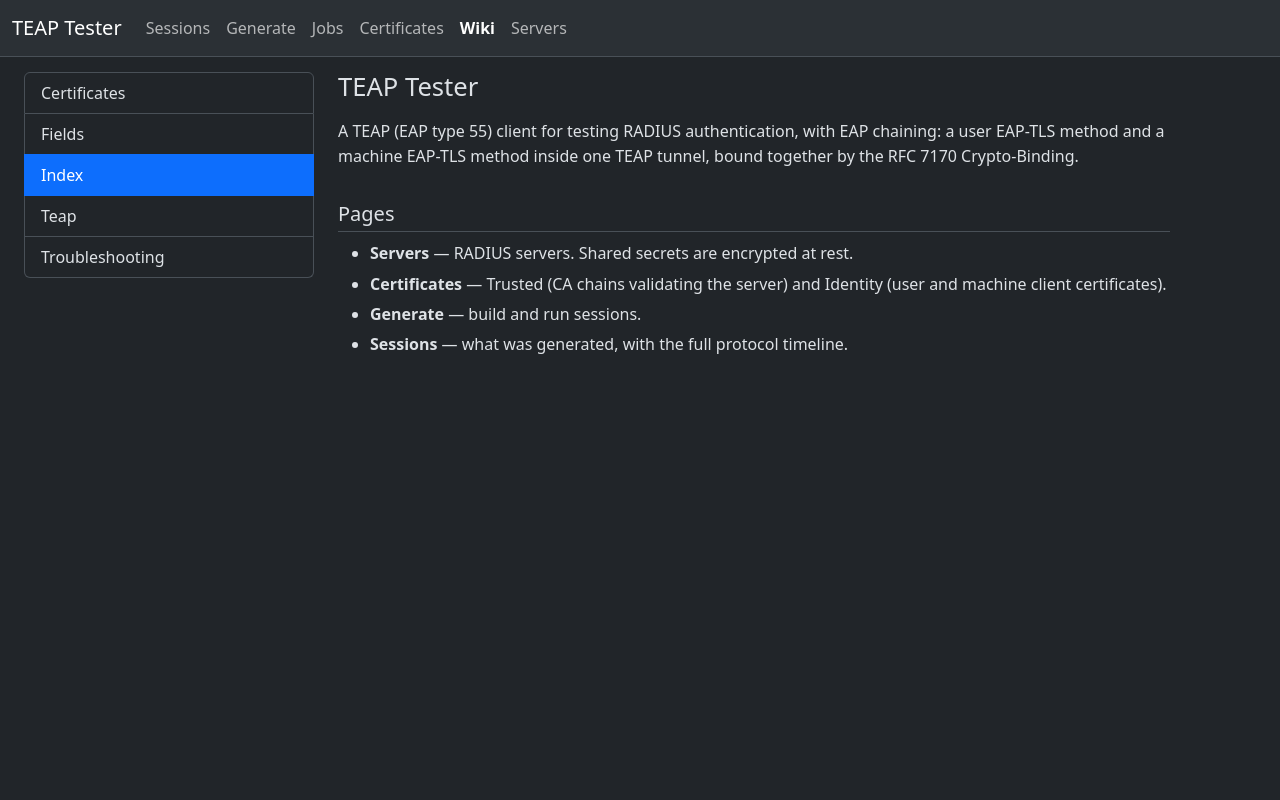
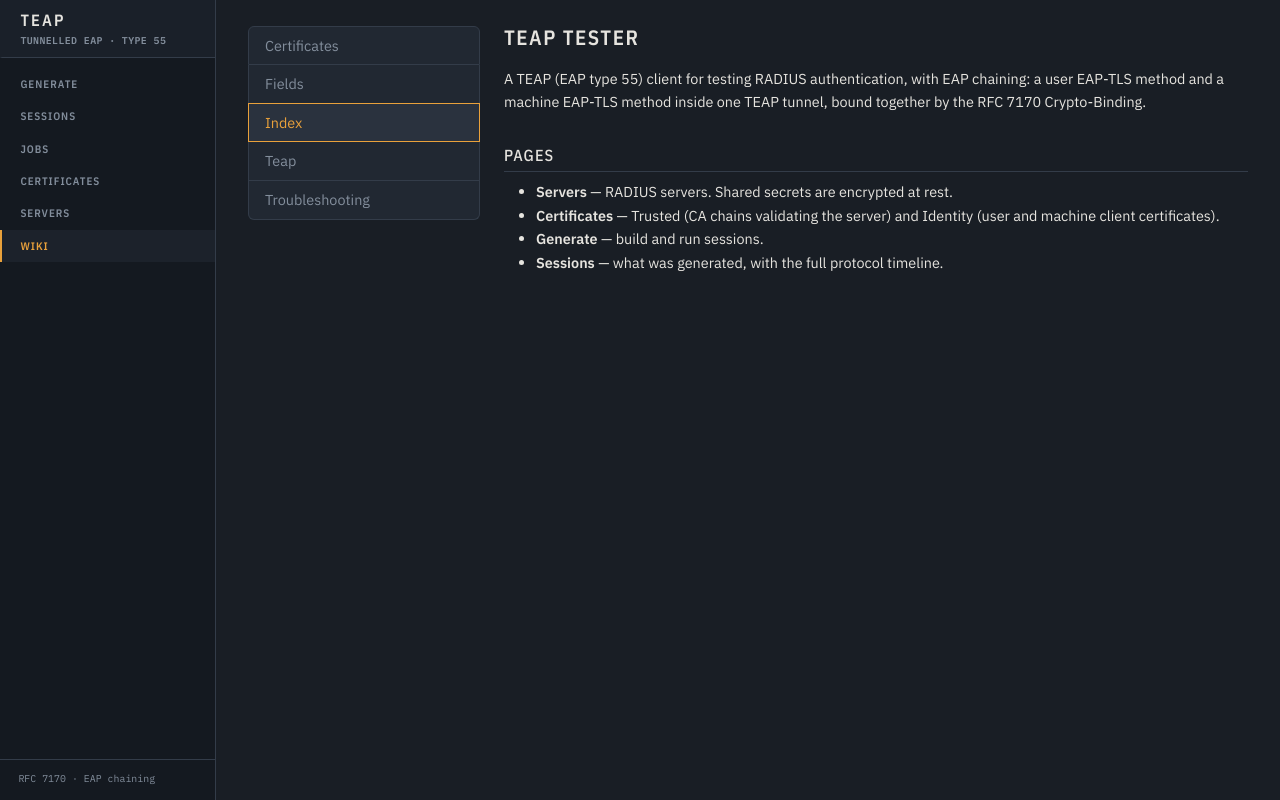
Before and after one commit to d4edalvs/radius-teap-tester, a FastAPI app: page /wiki in a window 1280 px wide. Run offline with FastAPI, Linux system fonts and the light colour scheme; parts of the project's set-up code (start-up, migrations or seed data) failed here and were passed over; some libraries are stand-ins or nearby versions.

Commit message:
Restyle: field instrument rather than admin panel
The app looked like SPRT because it looked like every Bootstrap admin
panel: top navbar, default dark theme, generic cards.

Redrawn around what the tool actually is. The palette comes from network
test equipment rather than terminals — cold slate casing, a single amber
signal lamp, indicator colours muted the way instrument panels are rather
than traffic-light green and red. Type is IBM Plex, drawn for technical
documentation: condensed capitals for panel legends, mono for anything
that came off the wire, sans for prose. Navigation moved to a left rail.

Direction is the axis the data turns on, so it is the one thing carrying
colour in the exchange view: amber leaves, blue arrives, green concludes.
An earlier version drew a spine for outbound and inbound to sit either
side of, but the layout never delivered that offset and a log reads
better in fixed columns, so the spine went and the header now describes
what is actually there.

Amber is reserved for actions and signals; inline code was taking it and
diluting it, so code sits in ink on a quiet ground.

Fixed along the way: the sessions table wrapped MAC addresses character
by character into 145px rows, so wide tables now scroll instead; the
detail page showed Class twice, once as raw hex, and the Authorization
panel decodes it properly.

No horizontal overflow at 390px, focus ring visible, reduced motion
respected. 270 tests pass and a chained authentication against ISE still
succeeds.

```diff
--- /dev/null
+++ b/teap_gui/static/app.css
@@ -0,0 +1,290 @@
+/* TEAP Tester — field-instrument styling.
+ *
+ * The subject is protocol exchange: directional, timed, binary in outcome.
+ * The palette borrows from network test equipment rather than terminals —
+ * cold slate casing, an amber signal lamp, muted indicator colours. Type is
+ * IBM Plex, drawn for technical documentation: condensed caps for panel
+ * legends, mono for anything that came off the wire. */
+
+:root {
+  --slate:  #191E25;   /* casing */
+  --panel:  #212832;   /* surfaces */
+  --raise:  #2A323E;   /* hover, inputs */
+  --rule:   #333C49;
+  --ink:    #E6E4DF;
+  --dim:    #838E9C;
+  --signal: #E9A13B;   /* link lamp */
+  --pass:   #64A98E;
+  --fail:   #C4664F;
+  --wait:   #6E8CA8;
+
+  --rail: 13.5rem;
+
+  --bs-body-bg: var(--slate);
+  --bs-body-color: var(--ink);
+  --bs-border-color: var(--rule);
+  --bs-primary: var(--signal);
+  --bs-link-color: var(--signal);
+  --bs-link-hover-color: #F4BE6C;
+}
+
+* { scrollbar-color: var(--rule) transparent; }
+
+body {
+  background: var(--slate);
+  color: var(--ink);
+  font-family: "IBM Plex Sans", system-ui, sans-serif;
+  font-size: .9rem;
+  padding-top: 0;
+}
+
+.mono, code, pre, td.mono, .flow-body {
+  font-family: "IBM Plex Mono", ui-monospace, monospace;
+}
+
+/* Panel legends: the condensed caps of an instrument face. */
+.legend, .rail a, th, .card-header, .form-label {
+  font-family: "IBM Plex Sans Condensed", "IBM Plex Sans", sans-serif;
+  text-transform: uppercase;
+  letter-spacing: .09em;
+  font-size: .68rem;
+  font-weight: 600;
+  color: var(--dim);
+}
+
+/* ── The rail ─────────────────────────────────────────────── */
+
+.rail {
+  position: fixed;
+  inset: 0 auto 0 0;
+  width: var(--rail);
+  background: #141920;
+  border-right: 1px solid var(--rule);
+  display: flex;
+  flex-direction: column;
+  z-index: 1030;
+}
+
+.rail-mark {
+  padding: 1.15rem 1.15rem .9rem;
+  border-bottom: 1px solid var(--rule);
+}
+
+.rail-mark b {
+  display: block;
+  font-family: "IBM Plex Sans Condensed", sans-serif;
+  font-size: 1.02rem;
+  letter-spacing: .13em;
+  text-transform: uppercase;
+  color: var(--ink);
+  font-weight: 600;
+}
+
+.rail-mark span {
+  font-family: "IBM Plex Mono", monospace;
+  font-size: .62rem;
+  color: var(--dim);
+  letter-spacing: .04em;
+}
+
+.rail nav { padding: .6rem 0; flex: 1; }
+
+.rail a {
+  display: block;
+  padding: .5rem 1.15rem;
+  text-decoration: none;
+  border-left: 2px solid transparent;
+  color: var(--dim);
+}
+
+.rail a:hover { color: var(--ink); background: #1A2029; }
+
+.rail a.on {
+  color: var(--signal);
+  border-left-color: var(--signal);
+  background: #1C222B;
+}
+
+.rail-foot {
+  padding: .8rem 1.15rem;
+  border-top: 1px solid var(--rule);
+  font-family: "IBM Plex Mono", monospace;
+  font-size: .62rem;
+  color: var(--dim);
+}
+
+main { margin-left: var(--rail); padding: 1.6rem 2rem 4rem; }
+
+/* ── Page head ────────────────────────────────────────────── */
+
+h1, .h4 {
+  font-family: "IBM Plex Sans Condensed", sans-serif;
+  text-transform: uppercase;
+  letter-spacing: .1em;
+  font-size: 1.15rem;
+  font-weight: 600;
+  color: var(--ink);
+}
+
+/* ── Surfaces ─────────────────────────────────────────────── */
+
+.card {
+  background: var(--panel);
+  border: 1px solid var(--rule);
+  border-radius: 2px;
+}
+
+.card-header {
+  background: #1D242D;
+  border-bottom: 1px solid var(--rule);
+  padding: .5rem .85rem;
+}
+
+/* Wide tables scroll rather than wrapping identifiers character by character. */
+.table-wrap { overflow-x: auto; border: 1px solid var(--rule); border-radius: 2px; }
+.table-wrap .table { margin-bottom: 0; }
+.table { --bs-table-bg: transparent; color: var(--ink); border-color: var(--rule); }
+.table td, .table th { white-space: nowrap; vertical-align: middle; }
+.table td.wrap { white-space: normal; }
+.table > :not(caption) > * > * { border-color: var(--rule); padding: .45rem .6rem; }
+.table thead th { background: #1D242D; border-bottom: 1px solid var(--rule); }
+.table-hover > tbody > tr:hover > * { background: var(--raise); color: var(--ink); }
+
+.form-control, .form-select {
+  background: var(--raise);
+  border: 1px solid var(--rule);
+  color: var(--ink);
+  border-radius: 2px;
+  font-size: .85rem;
+}
+
+.form-control:focus, .form-select:focus {
+  background: var(--raise);
+  color: var(--ink);
+  border-color: var(--signal);
+  box-shadow: 0 0 0 2px rgba(233,161,59,.18);
+}
+
+.form-text { color: var(--dim); font-size: .73rem; text-transform: none;
+             letter-spacing: 0; font-family: "IBM Plex Sans", sans-serif; }
+
+.btn { border-radius: 2px; font-size: .8rem; letter-spacing: .03em; }
+.btn-primary { background: var(--signal); border-color: var(--signal); color: #171B21; font-weight: 600; }
+.btn-primary:hover { background: #F4BE6C; border-color: #F4BE6C; color: #171B21; }
+.btn-outline-secondary { color: var(--dim); border-color: var(--rule); }
+.btn-outline-secondary:hover { background: var(--raise); color: var(--ink); border-color: var(--dim); }
+
+/* ── Indicators: lamps, not traffic lights ────────────────── */
+
+.badge { border-radius: 2px; font-weight: 600; letter-spacing: .05em;
+         font-size: .66rem; text-transform: uppercase; padding: .3em .5em; }
+.text-bg-success { background: rgba(100,169,142,.16) !important; color: var(--pass) !important;
+                   border: 1px solid rgba(100,169,142,.4); }
+.text-bg-danger  { background: rgba(196,102,79,.16) !important; color: var(--fail) !important;
+                   border: 1px solid rgba(196,102,79,.4); }
+.text-bg-warning { background: rgba(233,161,59,.16) !important; color: var(--signal) !important;
+                   border: 1px solid rgba(233,161,59,.4); }
+.text-bg-info    { background: rgba(110,140,168,.16) !important; color: var(--wait) !important;
+                   border: 1px solid rgba(110,140,168,.4); }
+.text-bg-primary { background: rgba(233,161,59,.16) !important; color: var(--signal) !important;
+                   border: 1px solid rgba(233,161,59,.4); }
+.text-bg-secondary, .text-bg-dark { background: var(--raise) !important; color: var(--dim) !important;
+                   border: 1px solid var(--rule); }
+
+.alert { border-radius: 2px; font-size: .85rem; }
+.alert-info { background: rgba(110,140,168,.1); border-color: rgba(110,140,168,.35); color: var(--ink); }
+.alert-danger { background: rgba(196,102,79,.1); border-color: rgba(196,102,79,.35); color: var(--ink); }
+.alert-warning { background: rgba(233,161,59,.1); border-color: rgba(233,161,59,.35); color: var(--ink); }
+.alert-secondary { background: var(--panel); border-color: var(--rule); color: var(--dim); }
+
+.progress { background: #141920; border-radius: 2px; border: 1px solid var(--rule); }
+.progress-bar { background: var(--signal); color: #171B21; font-weight: 600; font-size: .68rem; }
+
+.text-secondary { color: var(--dim) !important; }
+.nav-tabs { border-bottom: 1px solid var(--rule); }
+.nav-tabs .nav-link { color: var(--dim); border: none; border-bottom: 2px solid transparent;
+                      border-radius: 0; font-family: "IBM Plex Sans Condensed", sans-serif;
+                      text-transform: uppercase; letter-spacing: .08em; font-size: .72rem; }
+.nav-tabs .nav-link.active { background: transparent; color: var(--signal);
+                             border-bottom-color: var(--signal); }
+.page-link { background: var(--panel); border-color: var(--rule); color: var(--dim); }
+.page-item.active .page-link { background: var(--signal); border-color: var(--signal); color: #171B21; }
+
+/* ── Signature: the flow rail ─────────────────────────────── */
+
+.flow { max-height: 62vh; overflow-y: auto; padding: .4rem 0; }
+/* Direction is the axis this data turns on, so it is the one thing
+   carrying colour: amber leaves, blue arrives, green concludes. */
+
+.flow-row {
+  display: grid;
+  grid-template-columns: 5.2rem 2.8rem 1fr;
+  align-items: baseline;
+  column-gap: .5rem;
+  padding: .1rem .8rem .1rem 0;
+  font-family: "IBM Plex Mono", monospace;
+  font-size: .76rem;
+  position: relative;
+}
+
+.flow-row:hover { background: rgba(255,255,255,.025); }
+
+.flow-t { color: var(--dim); text-align: right; font-size: .7rem; }
+
+/* Direction reads at a glance: outbound pushes right off the spine,
+   inbound arrives from it. */
+.flow-d { text-align: center; font-weight: 600; }
+.flow-row[data-dir="out"] .flow-d { color: var(--signal); }
+.flow-row[data-dir="in"]  .flow-d { color: var(--wait); }
+.flow-row[data-dir="ok"]  .flow-d { color: var(--pass); }
+.flow-row[data-dir="err"] .flow-d { color: var(--fail); }
+
+.flow-layer { color: var(--dim); }
+.flow-body { color: var(--ink); }
+.flow-row[data-dir="err"] .flow-body { color: var(--fail); }
+.flow-row[data-dir="ok"]  .flow-body { color: var(--pass); }
+
+/* Long opaque values (Class, AVPairs) wrap rather than overflowing. */
+.card .table td.text-break, .card .table td { word-break: break-word; }
+.card .table.kv td { word-break: break-all; }
+
+/* Key/value summaries: label in small caps, value in mono, no wrapping. */
+.kv th { width: 10rem; white-space: normal; letter-spacing: .05em; }
+.kv td { font-family: "IBM Plex Mono", monospace; word-break: break-all;
+         white-space: normal; }
+
+.wiki { max-width: 52rem; line-height: 1.65; }
+.wiki h1, .wiki h2, .wiki h3 { font-family: "IBM Plex Sans Condensed", sans-serif;
+  text-transform: uppercase; letter-spacing: .07em; color: var(--ink); }
+.wiki h1 { font-size: 1.3rem; margin-bottom: 1rem; }
+.wiki h2 { font-size: 1rem; margin-top: 2rem; padding-bottom: .35rem;
+           border-bottom: 1px solid var(--rule); }
+.wiki h3 { font-size: .85rem; margin-top: 1.4rem; }
+.wiki table { width: 100%; margin: 1rem 0; font-size: .85rem; }
+.wiki th, .wiki td { padding: .4rem .6rem; border-bottom: 1px solid var(--rule); }
+.wiki th { text-align: left; background: var(--panel); }
+/* Amber is the accent for actions and signals. Spending it on every inline
+   token dilutes it, so code stays in ink on a quiet ground. */
+code { background: var(--raise); color: var(--ink); padding: .1rem .3rem;
+       border-radius: 2px; font-size: .85em; }
+.wiki code { background: var(--raise); color: var(--ink); }
+.list-group-item { background: var(--panel); border-color: var(--rule); color: var(--dim); }
+.list-group-item.active { background: var(--raise); border-color: var(--signal); color: var(--signal); }
+
+a { color: var(--signal); }
+:focus-visible { outline: 2px solid var(--signal); outline-offset: 2px; }
+
+@media (max-width: 860px) {
+  .rail { position: static; width: auto; flex-direction: row; flex-wrap: wrap; }
+  .rail nav { display: flex; flex-wrap: wrap; padding: 0; }
+  .rail a { border-left: none; border-bottom: 2px solid transparent; }
+  .rail a.on { border-left: none; border-bottom-color: var(--signal); }
+  .rail-foot { display: none; }
+  main { margin-left: 0; padding: 1rem; }
+  .flow::before { display: none; }
+  .flow-row { grid-template-columns: 3.4rem 2rem 1fr; }
+}
+
+@media (prefers-reduced-motion: reduce) {
+  * { animation: none !important; transition: none !important; }
+}
--- a/teap_gui/templates/base.html
+++ b/teap_gui/templates/base.html
@@ -1,49 +1,29 @@
 <!doctype html>
-<html lang="en" data-bs-theme="dark">
+<html lang="en">
 <head>
   <meta charset="utf-8">
   <meta name="viewport" content="width=device-width, initial-scale=1">
   <title>{% block title %}TEAP Tester{% endblock %}</title>
   <link href="https://cdn.jsdelivr.net/npm/bootstrap@5.3.3/dist/css/bootstrap.min.css" rel="stylesheet">
+  <link href="https://fonts.googleapis.com/css2?family=IBM+Plex+Mono:wght@400;500;600&family=IBM+Plex+Sans+Condensed:wght@500;600&family=IBM+Plex+Sans:wght@400;500;600&display=swap" rel="stylesheet">
+  <link href="/static/app.css" rel="stylesheet">
   <script src="https://cdn.jsdelivr.net/npm/htmx.org@1.9.12/dist/htmx.min.js"></script>
-  <style>
-    body { padding-top: 4.5rem; }
-    .mono { font-family: ui-monospace, SFMono-Regular, Menlo, monospace; font-size: .85rem; }
-    .timeline { max-height: 60vh; overflow-y: auto; }
-    .wiki { max-width: 52rem; line-height: 1.6; }
-    .wiki h1 { font-size: 1.6rem; margin-bottom: 1rem; }
-    .wiki h2 { font-size: 1.25rem; margin-top: 2rem; margin-bottom: .6rem;
-               padding-bottom: .3rem; border-bottom: 1px solid var(--bs-border-color); }
-    .wiki h3 { font-size: 1.05rem; margin-top: 1.5rem; }
-    .wiki table { width: 100%; margin: 1rem 0; font-size: .9rem; }
-    .wiki th, .wiki td { padding: .4rem .6rem; border-bottom: 1px solid var(--bs-border-color); }
-    .wiki th { text-align: left; background: var(--bs-tertiary-bg); }
-    .wiki code { background: var(--bs-tertiary-bg); padding: .1rem .3rem; border-radius: .2rem; }
-    .wiki ul, .wiki ol { margin-bottom: 1rem; }
-    .wiki li { margin-bottom: .3rem; }
-  </style>
 </head>
 <body>
-<nav class="navbar navbar-expand-lg bg-body-tertiary fixed-top border-bottom">
-  <div class="container-fluid">
-    <a class="navbar-brand" href="/generate">TEAP&nbsp;Tester</a>
-    <button class="navbar-toggler" type="button" data-bs-toggle="collapse"
-            data-bs-target="#nav"><span class="navbar-toggler-icon"></span></button>
-    <div class="collapse navbar-collapse" id="nav">
-      <ul class="navbar-nav me-auto">
-        {% for slug, label in [('sessions','Sessions'), ('generate','Generate'), ('jobs','Jobs'),
-                               ('certificates','Certificates'), ('wiki','Wiki'),
-                               ('servers','Servers')] %}
-        <li class="nav-item">
-          <a class="nav-link {% if active == slug %}active fw-semibold{% endif %}"
-             href="/{{ slug }}">{{ label }}</a>
-        </li>
-        {% endfor %}
-      </ul>
-    </div>
-  </div>
-</nav>
-<main class="container-fluid px-4">
+<aside class="rail">
+  <a class="rail-mark text-decoration-none" href="/generate">
+    <b>TEAP</b><span>tunnelled EAP · type 55</span>
+  </a>
+  <nav>
+    {% for slug, label in [('generate','Generate'), ('sessions','Sessions'),
+                           ('jobs','Jobs'), ('certificates','Certificates'),
+                           ('servers','Servers'), ('wiki','Wiki')] %}
+    <a href="/{{ slug }}" {% if active == slug %}class="on"{% endif %}>{{ label }}</a>
+    {% endfor %}
+  </nav>
+  <div class="rail-foot">RFC 7170 · EAP chaining</div>
+</aside>
+<main>
   {% block content %}{% endblock %}
 </main>
 <script src="https://cdn.jsdelivr.net/npm/bootstrap@5.3.3/dist/js/bootstrap.bundle.min.js"></script>
--- a/teap_gui/templates/sessions.html
+++ b/teap_gui/templates/sessions.html
@@ -61,7 +61,8 @@
   <span class="text-secondary">applies to sessions with accounting started</span>
 </form>
 <form method="post" action="/sessions/accounting">
-<table class="table table-sm table-hover align-middle">
+<div class="table-wrap">
+<table class="table table-sm table-hover align-middle mb-0">
   <thead><tr>
     <th><input type="checkbox" class="form-check-input" onclick="
         document.querySelectorAll('input[name=session_ids]').forEach(c=>c.checked=this.checked)"></th>
@@ -99,6 +100,7 @@
   {% endfor %}
   </tbody>
 </table>
+</div>
 </form>
 {% if pages > 1 %}
 <nav><ul class="pagination pagination-sm">
```
Also changed, not shown: teap_gui/templates/session_detail.html (+16 -8 lines).
